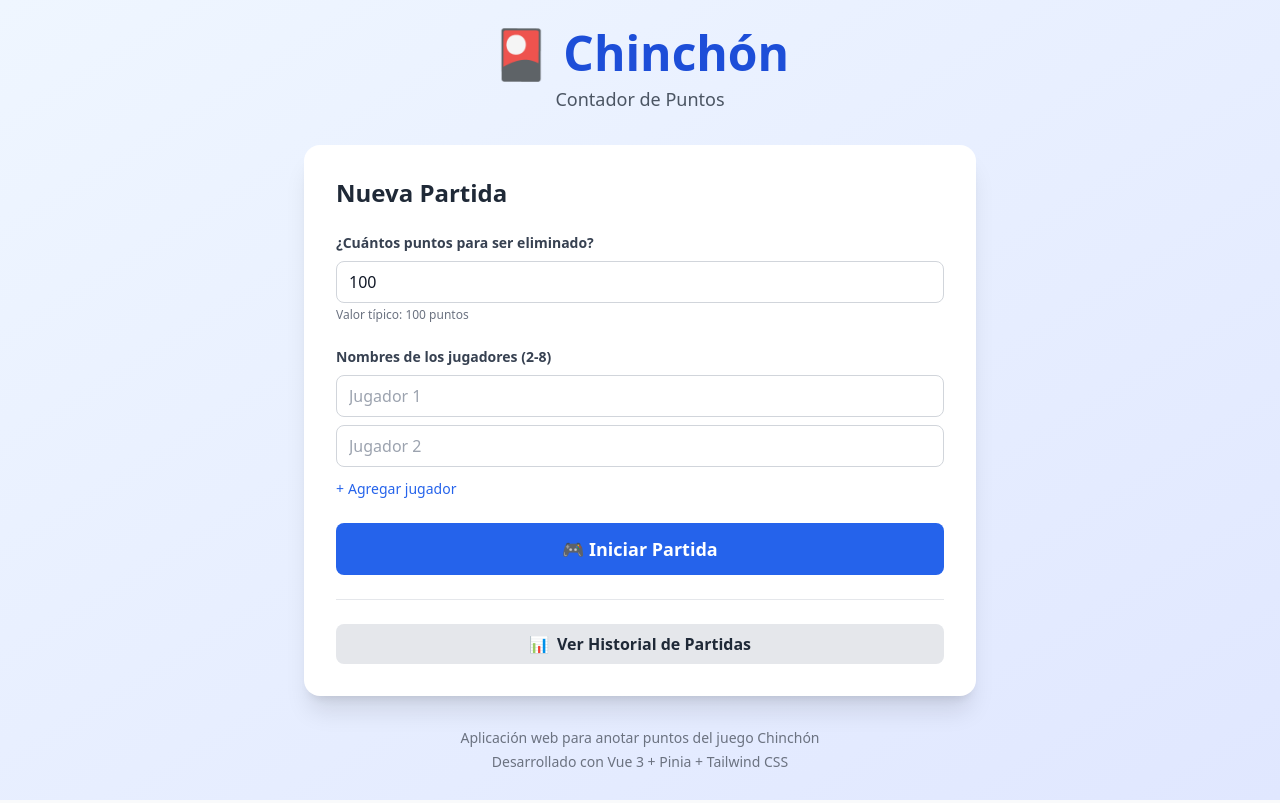
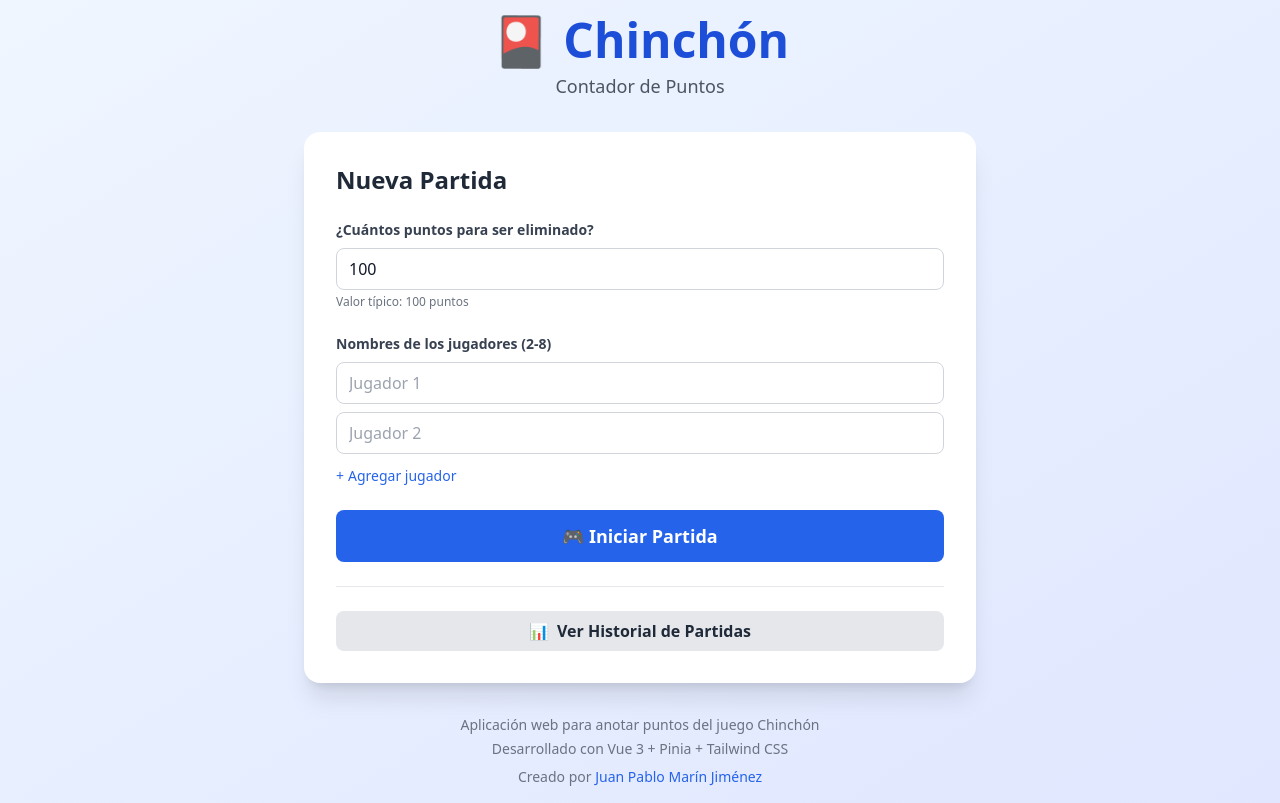
Before and after one commit to jpmarinjimenez/chinchon, a Vue app: page / in a window 1280 px wide. Built offline with nearby package versions, Linux system fonts and the light colour scheme.

Commit message:
feat: add developer credit with portfolio link to home page footer

```diff
--- a/src/views/HomeView.vue
+++ b/src/views/HomeView.vue
@@ -48,6 +48,17 @@
       <div class="text-center mt-8 text-gray-500 text-sm">
         <p>Aplicación web para anotar puntos del juego Chinchón</p>
         <p class="mt-1">Desarrollado con Vue 3 + Pinia + Tailwind CSS</p>
+        <p class="mt-2">
+          Creado por
+          <a
+            href="https://jpmarin.dev"
+            target="_blank"
+            rel="noopener noreferrer"
+            class="text-blue-600 hover:text-blue-700 font-medium hover:underline transition-colors"
+          >
+            Juan Pablo Marín Jiménez
+          </a>
+        </p>
       </div>
     </div>
   </div>
```
